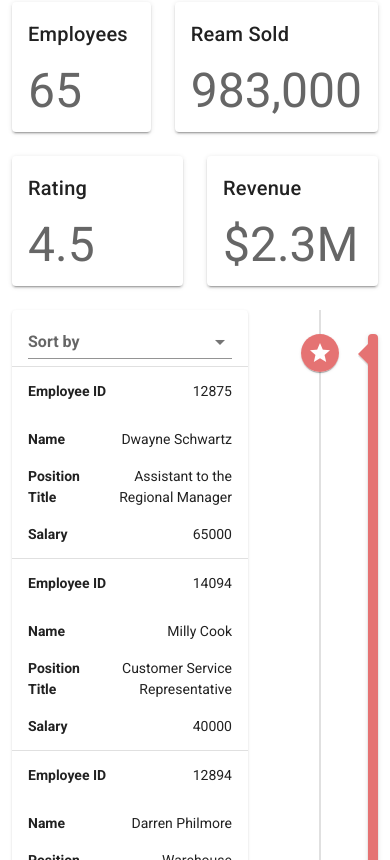
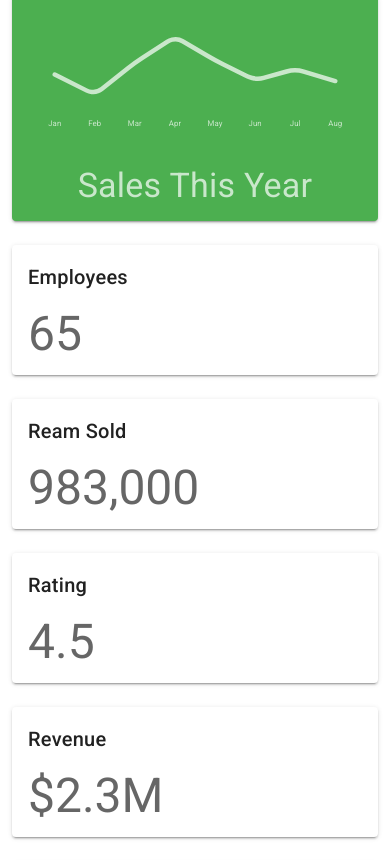
Before and after one commit to Georgiy-Zhurahivskiy/beautify-with-vuetify, a Vue app in the folder vuetify-dashboard/: page /dashboard in a window 390 px wide. Shown: the part 624-1484 px from the top of the page. Built offline with nearby package versions, Linux system fonts and the light colour scheme.

Commit message:
les-5: responsiveness

```diff
--- a/vuetify-dashboard/src/views/Dashboard.vue
+++ b/vuetify-dashboard/src/views/Dashboard.vue
@@ -3,27 +3,33 @@
     <h1>Dashboard</h1>
 
     <v-row>
-      <v-col v-for="sale in sales" :key="`${sale.title}`">
+      <v-col v-for="sale in sales" :key="`${sale.title}`" cols="12" md="4">
         <SalesGraph :sale="sale" />
       </v-col>
     </v-row>
 
     <v-row>
-      <v-col v-for="statistic in statistics" :key="`${statistic.title}`">
+      <v-col
+        v-for="statistic in statistics"
+        :key="`${statistic.title}`"
+        cols="12"
+        md="6"
+        lg="3"
+      >
         <StatisticCard :statistic="statistic" />
       </v-col>
     </v-row>
 
     <v-row>
-      <v-col cols="8">
+      <v-col cols="12" md="8">
         <EmployeesTable :employees="employees" @select-employee="setEmployee" />
       </v-col>
-      <v-col cols="4">
+      <v-col cols="12" md="4">
         <EventTimeline :timeline="timeline" />
       </v-col>
     </v-row>
 
-    <v-snackbar v-model="snackbar">
+    <v-snackbar v-model="snackbar" :left="$vuetify.breakpoint.lgAndUp">
       You have selected {{ selectedEmployee.name }},
       {{ selectedEmployee.title }}
       <v-btn color="pink" text @click="snackbar = false">
```
